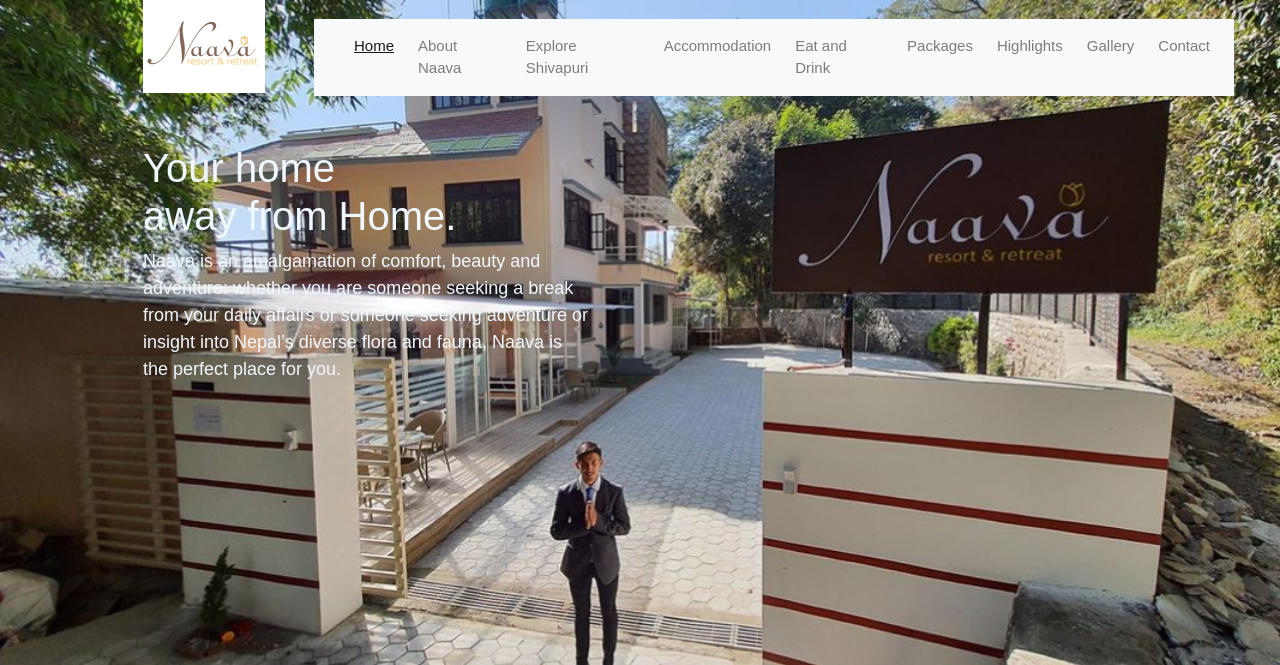
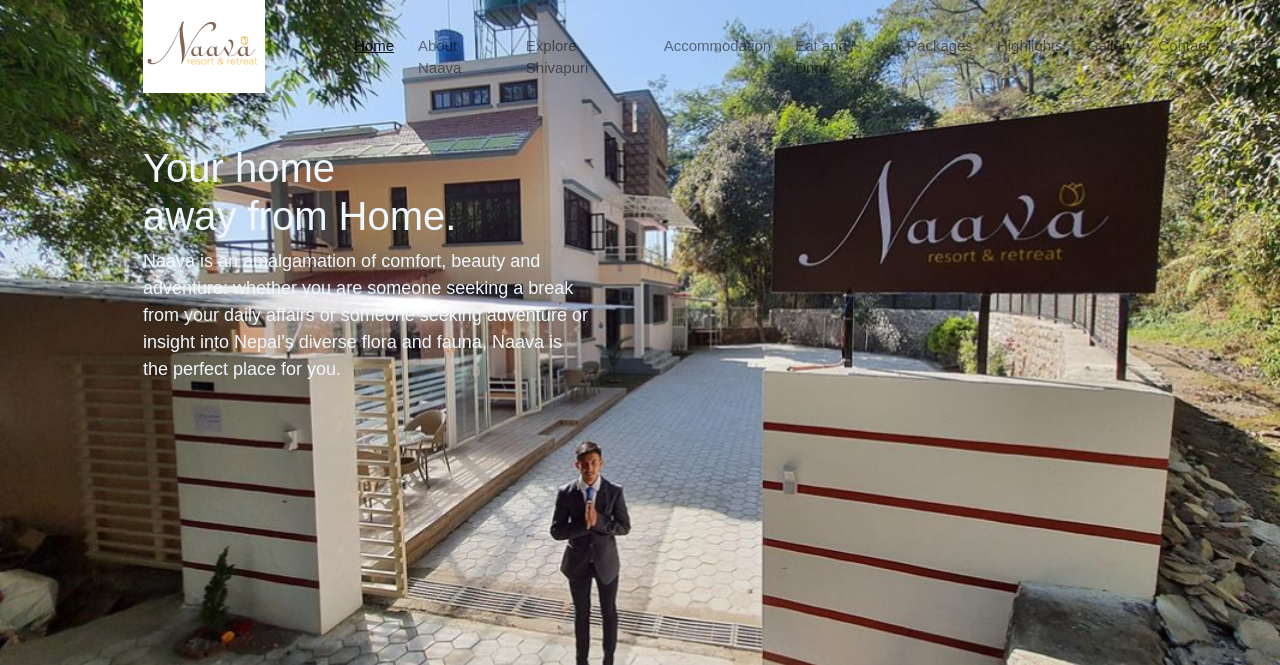
Before and after one commit to Birajramtel/naava_hotel, a PHP site: page /index.php in a window 1280 px wide. Shown: the top 665 px of the page. Run offline with PHP 8.4, Linux system fonts and the light colour scheme.

Commit message:
Changes made in Header page

```diff
--- a/includes/header.php
+++ b/includes/header.php
@@ -35,7 +35,7 @@
                         <img src="img/Naava PP.png" alt="Naava Brown Bg logo Image">
                     </div>
                     <div class="col-10 Header_Content">
-                        <nav class="navbar navbar-expand-lg navbar-light bg-light">
+                        <nav class="navbar navbar-expand-lg navbar-light">
                             <button class="navbar-toggler" type="button" data-toggle="collapse" data-target="#navbarNav" aria-controls="navbarNav" aria-expanded="false" aria-label="Toggle navigation">
                             <span class="navbar-toggler-icon"></span>
                             </button>
```
